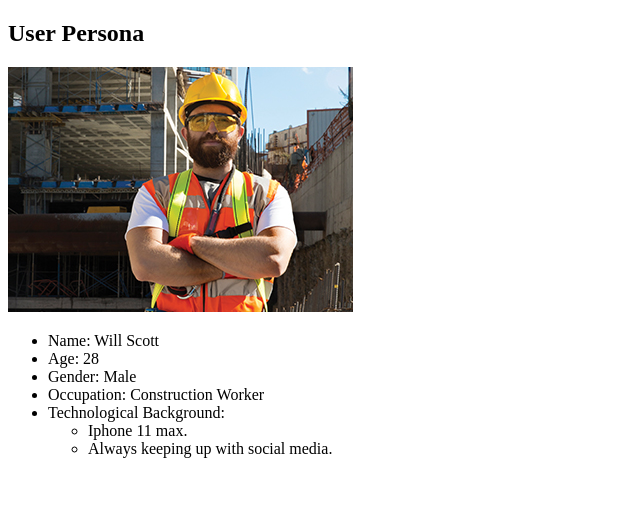
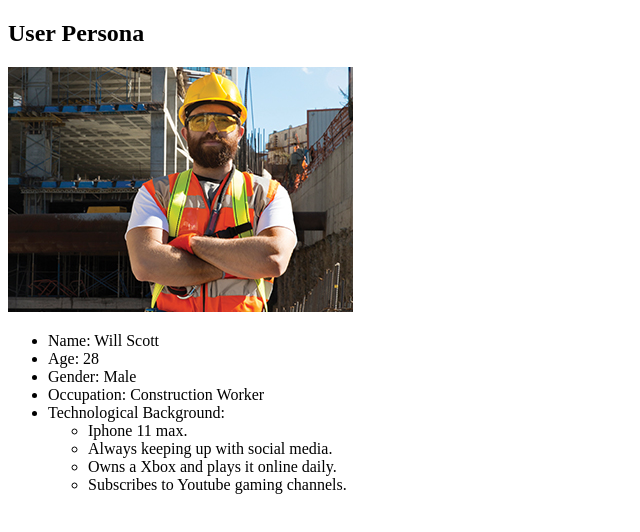
Before and after one commit to ellisoncody24/data-design, a plain HTML site: page epic/persona.html in a window 1280 px wide. Shown: the whole page, without its empty margins (0-640 px from the left). Drawn offline with Linux system fonts and the light colour scheme.

Commit message:
added Will's tech info

```diff
--- a/epic/persona.html
+++ b/epic/persona.html
@@ -34,6 +34,12 @@
     <li>
       Always keeping up with social media.
     </li>
+    <li>
+      Owns a Xbox and plays it online daily.
+    </li>
+    <li>
+      Subscribes to Youtube gaming channels.
+    </li>
   </ul>
 </ul>
 </body>
```
